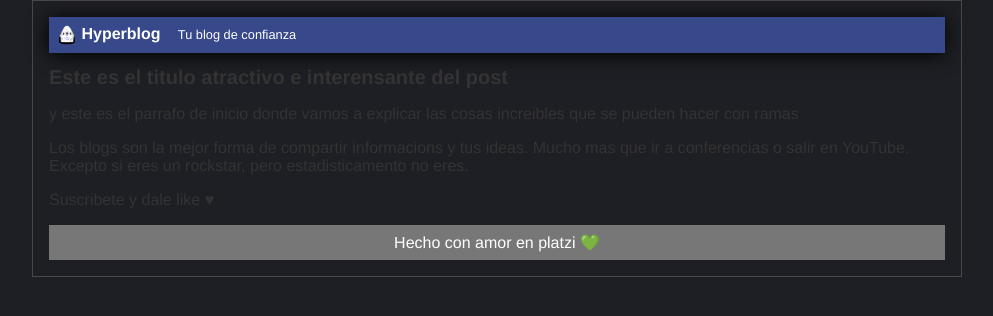
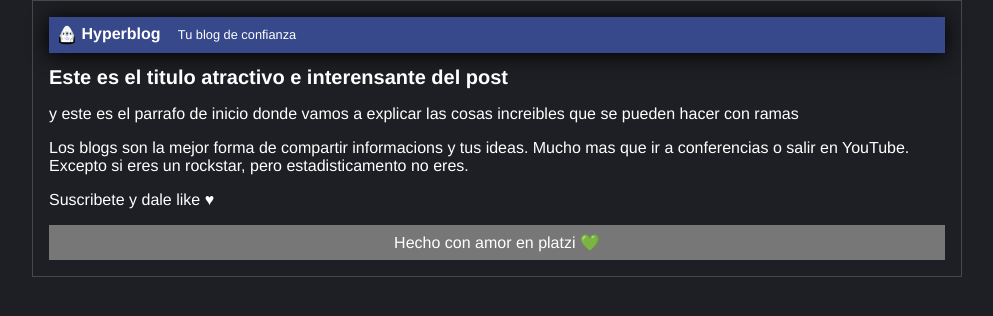
Before and after one commit to ikevinmejia/Hyperblog, a plain HTML site: page blogpost.html in a window 1280 px wide. Shown: the whole page, without its empty margins (143-1136 px from the left). Drawn offline with Linux system fonts and the light colour scheme.

```diff
--- a/css/estilos.css
+++ b/css/estilos.css
@@ -41,6 +41,10 @@ body {
     font-size: 20px;
 }
 
+#post {
+    color: white;
+}
+
 #footer {
     background: #777;
     color: white;
```
